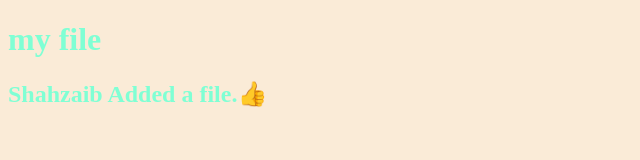
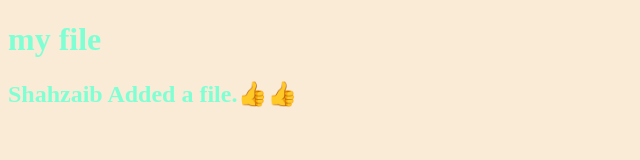
Before and after one commit to rutaba16/rutaba, a plain HTML site: page index.html in a window 1280 px wide. Shown: the full height of the page, 0-640 px from the left. Drawn offline with Linux system fonts and the light colour scheme.

Commit message:
updated
update

```diff
--- a/index.html
+++ b/index.html
@@ -19,7 +19,7 @@
         my file
     </h1>
 
-    <h2>Shahzaib Added a file.👍</h2>
+    <h2>Shahzaib Added a file.👍👍</h2>
 
 </body>
 </html>
```
